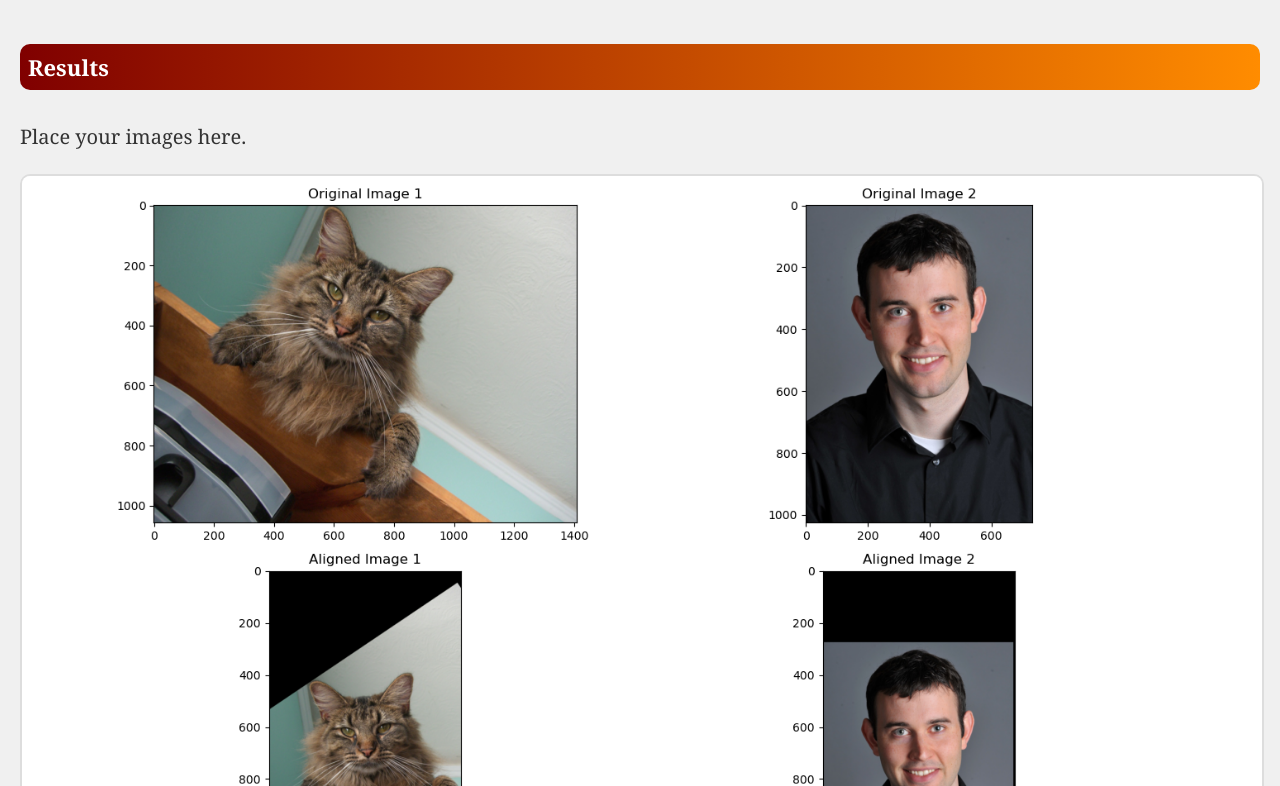
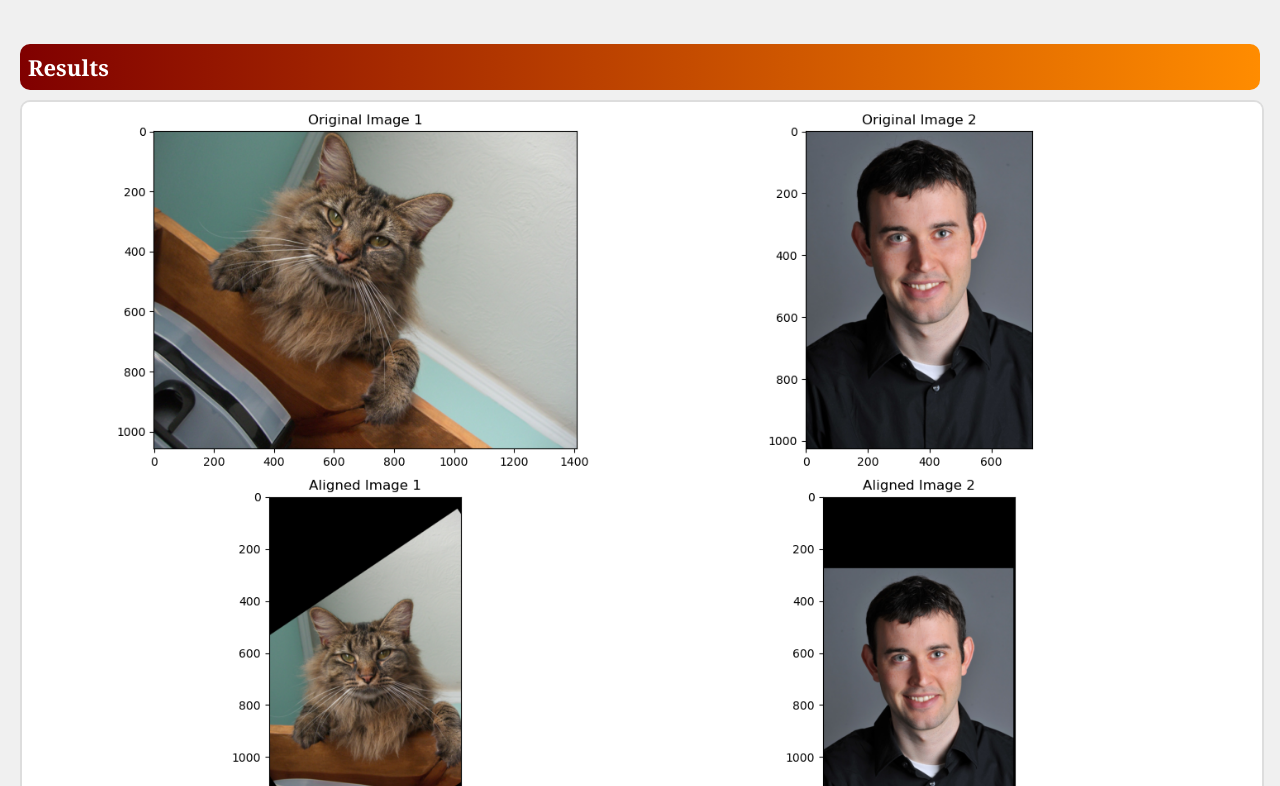
Before and after one commit to ejha01/ejha01.github.io, a plain HTML site: page 2/index.html in a window 1280 px wide. Shown: the part 4694-5480 px from the top of the page. Drawn offline with Linux system fonts and the light colour scheme.

Commit message:
Update index.html

```diff
--- a/2/index.html
+++ b/2/index.html
@@ -172,7 +172,6 @@
 
         <h3 class="subsection-heading">Results</h3>
         <div class="content">
-            <p>Place your images here.</p>
             <img src="aligned_all.png" alt="Result Image">
             <img src="nutrek.png" alt="Result Image">
         </div>
@@ -217,7 +216,6 @@
 
         <h3 class="subsection-heading">Results</h3>
         <div class="content">
-            <p>Place your images here.</p>
             <img src="apple_gauss.png" alt="Gaussian and Laplacian Results">
             <img src="apple_laplace.png" alt="Gaussian and Laplacian Results">
             <img src="orange_gauss.png" alt="Gaussian and Laplacian Results">
@@ -238,7 +236,6 @@
 
         <h3 class="subsection-heading">Results</h3>
         <div class="content">
-            <p>Place your images here.</p>
             <img src="mask_blend.png" alt="Mask for Orapple">
             <img src="orapple.png" alt="Orapple">
         </div>
```
